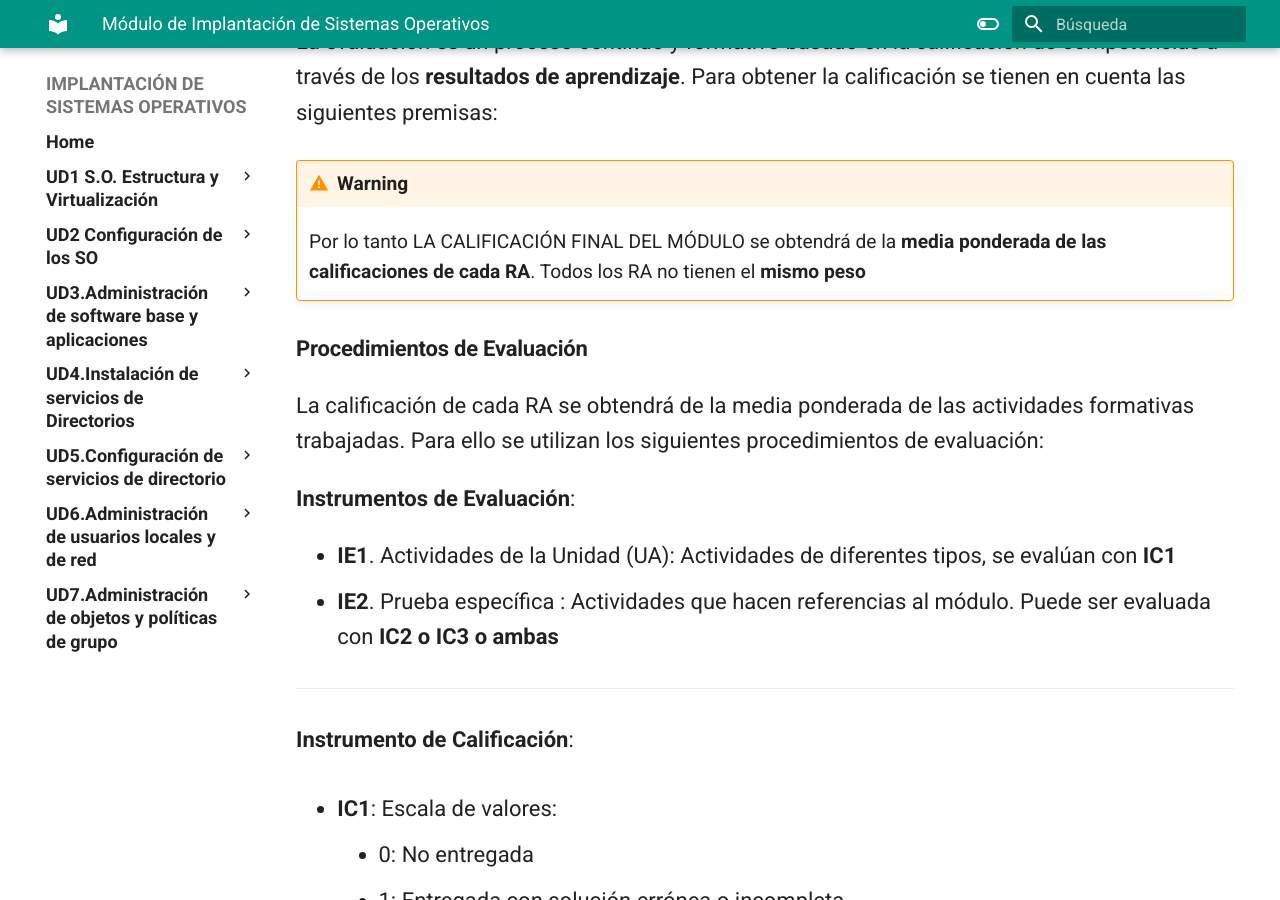
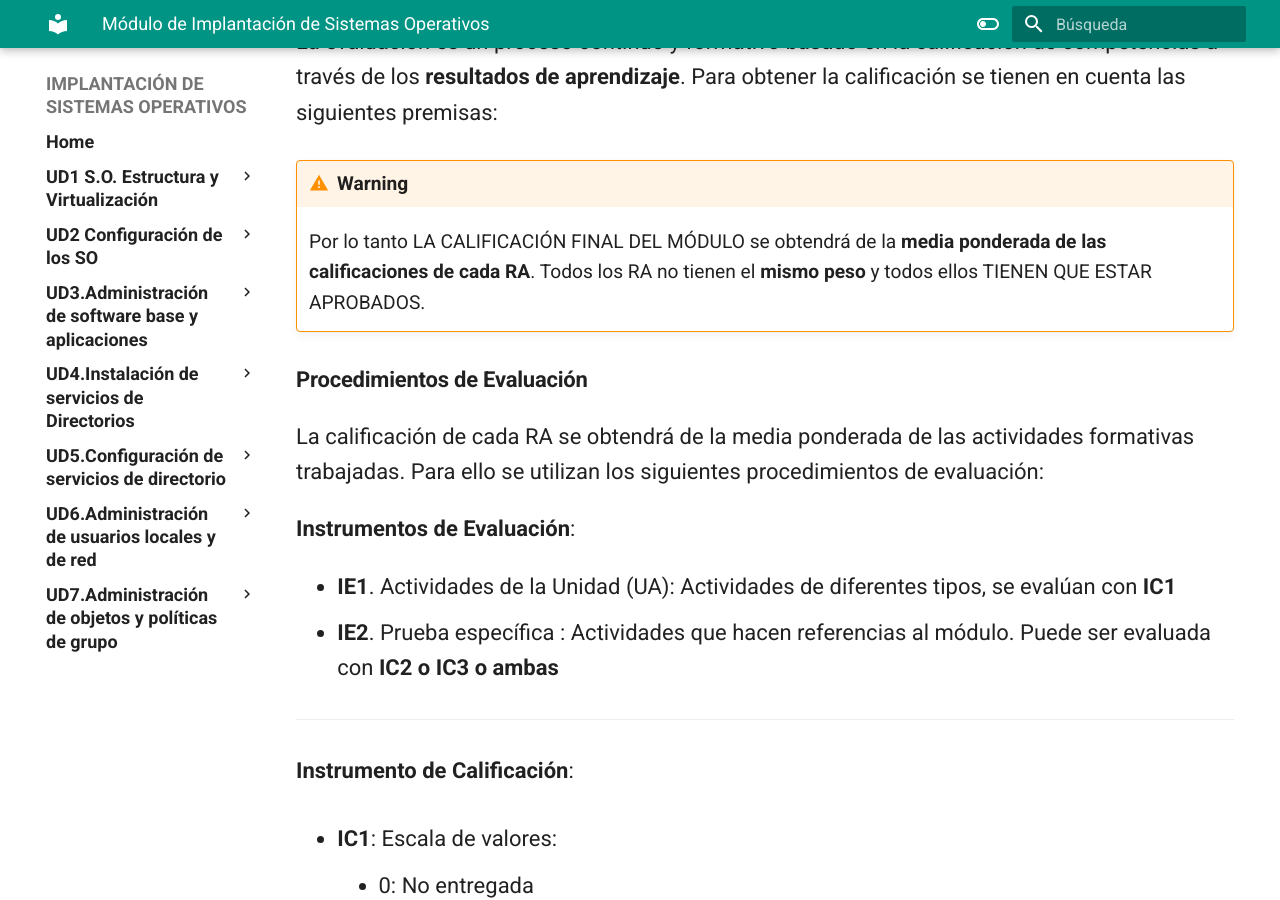
Before and after one commit to jmarlu/ISO, an MkDocs documentation site: the page built from docs/index.md, in a window 1280 px wide and 900 px high, scrolled down 3210 px. Built offline with MkDocs 1.6.1 and Material for MkDocs 9.7.7, drawn with Linux system fonts in a browser that asks for light colours.

Commit message:
mod cond curriculumn

```diff
--- a/docs/index.md
+++ b/docs/index.md
@@ -79,7 +79,7 @@ La evaluación es un proceso continuo y formativo basado en la calificación de
 
 !!! warning
 
-    Por lo tanto LA CALIFICACIÓN FINAL DEL MÓDULO se obtendrá de la **media ponderada de las calificaciones de cada RA**. Todos los RA no tienen el **mismo peso**
+    Por lo tanto LA CALIFICACIÓN FINAL DEL MÓDULO se obtendrá de la **media ponderada de las calificaciones de cada RA**. Todos los RA no tienen el **mismo peso** y todos ellos TIENEN QUE ESTAR APROBADOS.
 
 #### Procedimientos de Evaluación
 
```
